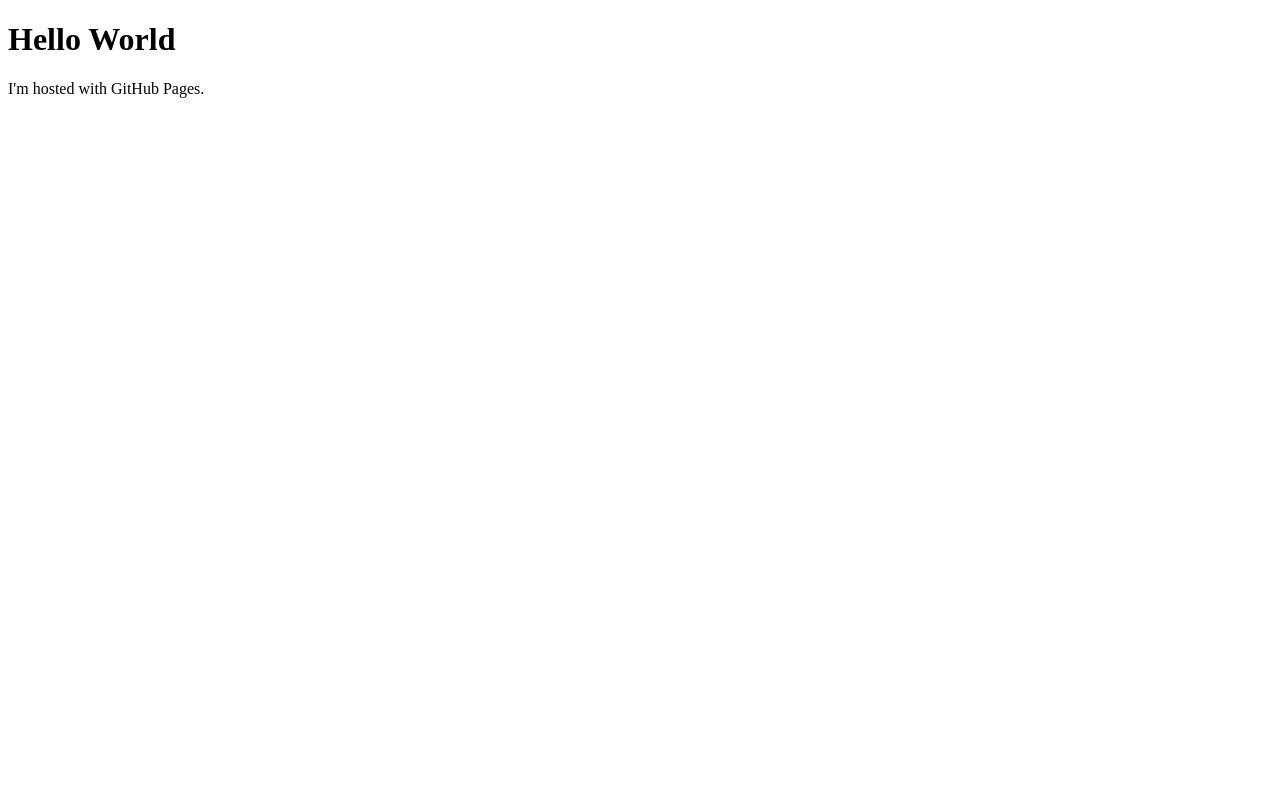
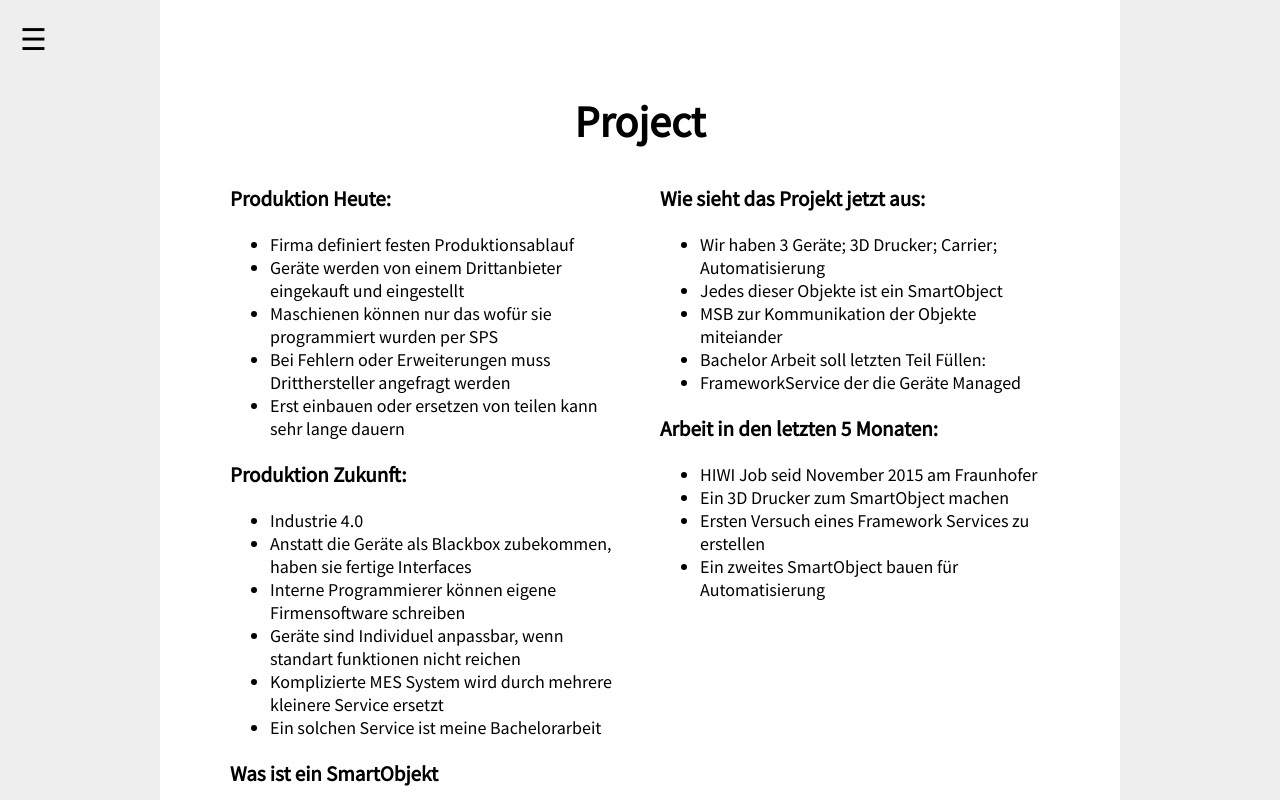
Before and after one commit to akinup/akinup.github.io, a plain HTML site: page index.html in a window 1280 px wide. Drawn offline with Linux system fonts and the light colour scheme.

Commit message:
last commit 23.03.2016 2:52

```diff
--- /dev/null
+++ b/css/style.css
@@ -0,0 +1,121 @@
+@import url(http://fonts.googleapis.com/css?family=Source+Sans+Pro);
+body {
+  background: #e5e5e5;
+  font-family: "Source Sans Pro", sans-serif;
+  font-size: 18px; }
+
+h2 {
+  text-align: center;
+  font-size: 44px;
+  margin: 0;
+  padding: 50px 0 0;
+  line-height: 1; }
+
+.container {
+  margin: 0 auto;
+  background: white;
+  padding: 50px;
+  box-sizing: border-box; }
+
+.container {
+  width: 960px;
+  *zoom: 1; }
+  .container:before, .container:after {
+    content: " ";
+    display: table; }
+  .container:after {
+    clear: both; }
+
+.column {
+  float: left;
+  width: 50%;
+  box-sizing: border-box;
+  padding: 20px; }
+
+@media (max-width: 960px) {
+  .container {
+    width: auto; }
+
+  .column {
+    float: none;
+    width: auto; } }
+
+html, body {
+  margin: 0;
+  padding: 0; }
+
+.unit {
+  height: 100px;
+  width: 30%;
+  margin: 1.5%;
+  background: #cccccc;
+  float: left; }
+
+.page-content {
+  position: relative;
+  z-index: 1;
+  -webkit-transition: all 0.15s ease-out 0;
+  -moz-transition: all 0.15s ease-out 0;
+  transition: all 0.15s ease-out 0;
+  -webkit-transform: scale(1);
+  -moz-transform: scale(1);
+  -ms-transform: scale(1);
+  -o-transform: scale(1);
+  transform: scale(1);
+  -webkit-transform-origin: right center;
+  -moz-transform-origin: right center;
+  -ms-transform-origin: right center;
+  -o-transform-origin: right center;
+  transform-origin: right center;
+  height: 100%;
+  overflow: scroll;
+  background: #eeeeee; }
+
+.toggle {
+  text-decoration: none;
+  font-size: 30px;
+  color: black;
+  -webkit-transition: all 0.15s ease-out 0;
+  -moz-transition: all 0.15s ease-out 0;
+  transition: all 0.15s ease-out 0;
+  position: fixed;
+  top: 20px;
+  left: 20px;
+  z-index: 2;
+  cursor: pointer; }
+
+.sidebar {
+  position: fixed;
+  top: 0px;
+  bottom: 0px;
+  left: 0px;
+  width: 120px;
+  padding: 30px;
+  background: #333333;
+  z-index: 0; }
+  .sidebar ul {
+    list-style: none;
+    margin: 0;
+    padding: 0; }
+  .sidebar li {
+    color: rgba(255, 255, 255, 0.8);
+    font-family: "Ubuntu", sans-serif;
+    font-size: 16px;
+    margin: 0;
+    margin-bottom: 16px;
+    -webkit-font-smoothing: antialiased;
+    cursor: pointer; }
+    .sidebar li:hover {
+      color: white; }
+
+#sidebartoggler {
+  display: none; }
+  #sidebartoggler:checked + .page-wrap .toggle {
+    left: 200px; }
+  #sidebartoggler:checked + .page-wrap .page-content {
+    -webkit-transform: scale(0.7);
+    -moz-transform: scale(0.7);
+    -ms-transform: scale(0.7);
+    -o-transform: scale(0.7);
+    transform: scale(0.7);
+    box-shadow: 0px 4px 20px rgba(0, 0, 0, 0.2); }
--- a/index.html
+++ b/index.html
@@ -1,7 +1,104 @@
-<!DOCTYPE html>
-<html>
+<html lang="en">
+
+<head>
+  <meta charset="UTF-8">
+  <meta name="viewport" content="width=device-width">
+
+  <title>Florian Weber</title>
+
+  <link rel="stylesheet" href="css/style.css" />
+
+</head>
+
 <body>
-<h1>Hello World</h1>
-<p>I'm hosted with GitHub Pages.</p>
+
+
+<input type="checkbox" id="sidebartoggler" name="" value="">
+
+<div class="page-wrap">
+
+  <label for="sidebartoggler" class="toggle">☰</label>
+
+  <div class="page-content">
+
+   <div class="container">
+
+      <h2>Project</h2>
+
+
+      <div class="column">
+
+        <h3>Produktion Heute:</h3>
+        <ul>
+          <li>Firma definiert festen Produktionsablauf</li>
+          <li>Geräte werden von einem Drittanbieter eingekauft und eingestellt</li>
+          <li>Maschienen können nur das wofür sie programmiert wurden per SPS</li>
+          <li>Bei Fehlern oder Erweiterungen muss Dritthersteller angefragt werden</li>
+          <li>Erst einbauen oder ersetzen von teilen kann sehr lange dauern</li>
+        </ul>
+        <h3>Produktion Zukunft:</h3>
+        <ul>
+          <li>Industrie 4.0</li>
+          <li>Anstatt die Geräte als Blackbox zubekommen, haben sie fertige Interfaces</li>
+          <li>Interne Programmierer können eigene Firmensoftware schreiben</li>
+          <li>Geräte sind Individuel anpassbar, wenn standart funktionen nicht reichen</li>
+          <li>Komplizierte MES System wird durch mehrere kleinere Service ersetzt</li>
+          <li>Ein solchen Service ist meine Bachelorarbeit</li>
+        </ul>
+
+       <h3>Was ist ein SmartObjekt</h3>
+        <ul>
+          <li>Es gibt eine Hardware wie zum Beispiel ein Roboterarm</li>
+          <li>Dieser hat mehrere Motoren um ihn in verschiedene Richtungen zubewegen</li>
+          <li>Durch zum Beispiel einer Websocket verbindung zu einem RestService ansprechbar</li>
+          <li>Hat verschiedene Prozessabläufe vordefiniert</li>
+          <li>Kann nun anhand eines selbstgeschrieben Services der die RestSchnittstelle benutzt neue Prozessabläufe annehmen</li>
+          <li>######Zukunft: hat eine Selfdescription######</li>
+        </ul>
+        <h3>Was ist ein Framework Service</h3>
+        <ul>
+          <li>Reine Software, welche zum Beispiel Produktionsaufträge annimmt.</li>
+          <li>Nach dem es einen Auftrag bekommen hat erstellt es einen Workflow</li>
+          <li>Erst jetzt wird entschieden welche SmartObjects für den Prozess genommen werden</li>
+          <li>Startet nicht nur den Ablauf, sondern hat auch ständigen Feedback(Manager Position)</li>
+          <li>In diesem Fall sogar eine GUI und der Kontakt zum Benutzer</li>
+        </ul>
+
+
+      </div>
+      <div class="column">
+
+        <h3>Wie sieht das Projekt jetzt aus:</h3>
+        <ul>
+          <li>Wir haben 3 Geräte; 3D Drucker; Carrier; Automatisierung</li>
+          <li>Jedes dieser Objekte ist ein SmartObject</li>
+          <li>MSB zur Kommunikation der Objekte miteiander</li>
+          <li>Bachelor Arbeit soll letzten Teil Füllen:</li>
+          <li>FrameworkService der die Geräte Managed</li>
+        </ul>
+        <h3>Arbeit in den letzten 5 Monaten:</h3>
+        <ul>
+          <li>HIWI Job seid November 2015 am Fraunhofer</li>
+          <li>Ein 3D Drucker zum SmartObject machen</li>
+          <li>Ersten Versuch eines Framework Services zu erstellen</li>
+          <li>Ein zweites SmartObject bauen für Automatisierung</li>
+        </ul>
+
+      </div>
+    </div>
+
+  </div>
+
+  <div class="sidebar">
+    <ul>
+      <li onclick="location.href='index.html';">Project</li>
+      <li onclick="location.href='bachelor.html';">Bachelor</li>
+      <li onclick="location.href='aboutMe.html';">About Me</li>
+    </ul>
+  </div>
+
+</div>
+
+
 </body>
 </html>
```
Also changed, not shown: aboutMe.html (added, +89 -0 lines), bachelor.html (added, +74 -0 lines), img/pic1.jpg (added), img/pic2.jpg (added), img/pic4.png (added), 2 other files.
